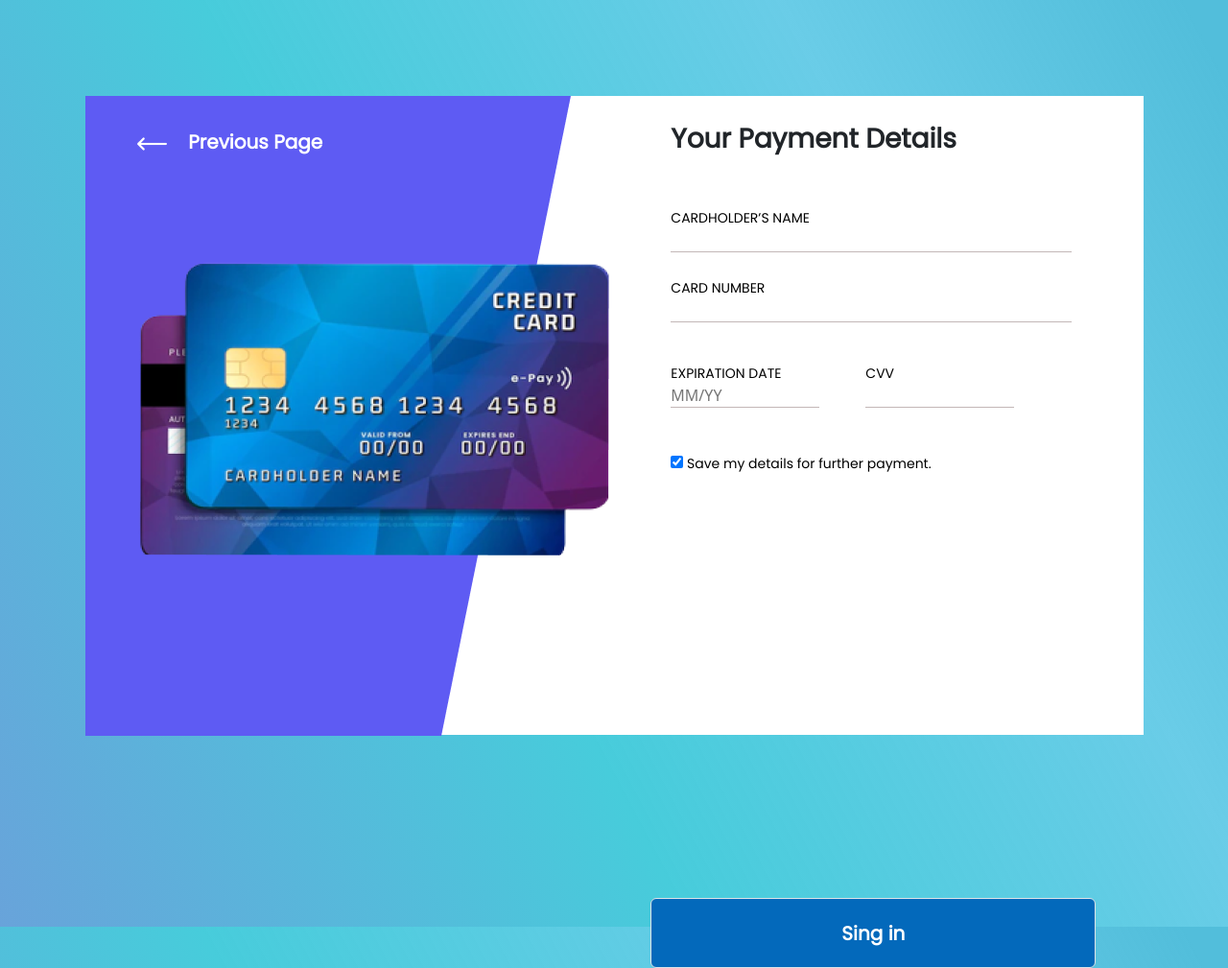
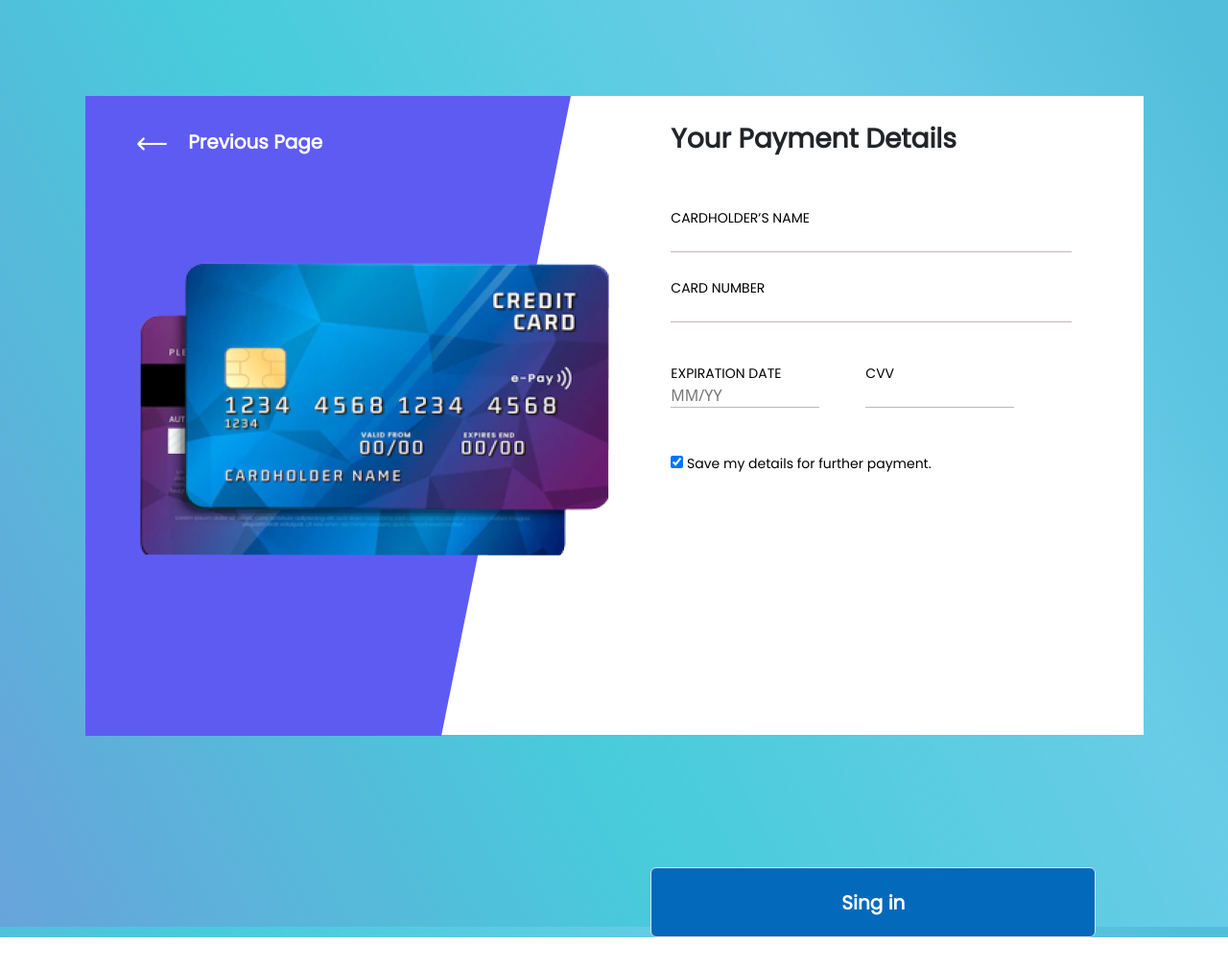
Before and after one commit to nairaghvaladze/js-31, a plain HTML site: page index.html in a window 1280 px wide. Shown: the whole page at 96% size. After the commit the page ends 977 px from the top, so only its background shows below. Drawn offline with nearby package versions, Linux system fonts and the light colour scheme.

Commit message:
Update style.css

```diff
--- a/css/style.css
+++ b/css/style.css
@@ -119,7 +119,7 @@ line-height: 30px;
 letter-spacing: 0em;
 text-align: center;
 position: absolute;
-top:117%;
+top:113%;
 left:53%;
 
 
```
